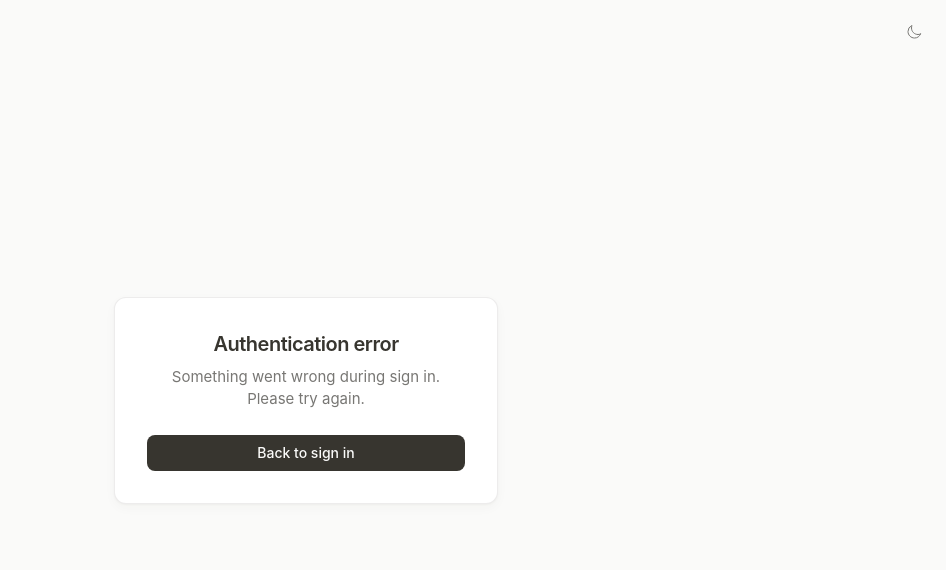
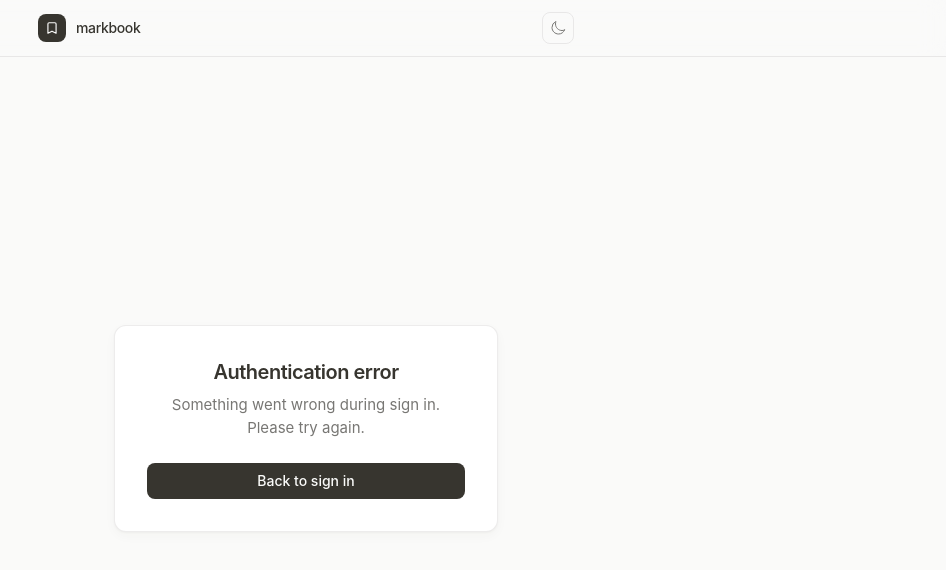
Before and after one commit to AtulRaghuvanshi73/markbook, a Next.js app: page /auth/auth-code-error in a window 1280 px wide. Shown: the top 570 px of the page, without its empty margins (334-1280 px from the left). Built offline with nearby package versions, Linux system fonts and the light colour scheme.

Commit message:
fix : fixed navbar UI issue with theme toggle switch

```diff
--- a/app/auth/auth-code-error/page.tsx
+++ b/app/auth/auth-code-error/page.tsx
@@ -1,14 +1,43 @@
 import Link from "next/link";
 import ThemeToggle from "@/components/ThemeToggle";
 
+function BookmarkIcon({ className }: { className?: string }) {
+  return (
+    <svg
+      className={className}
+      fill="none"
+      viewBox="0 0 24 24"
+      stroke="currentColor"
+      strokeWidth={2}
+    >
+      <path
+        strokeLinecap="round"
+        strokeLinejoin="round"
+        d="M5 5a2 2 0 012-2h10a2 2 0 012 2v16l-7-3.5L5 21V5z"
+      />
+    </svg>
+  );
+}
+
 export default function AuthCodeError() {
   return (
-    <div className="relative min-h-screen page-dots flex items-center justify-center px-5">
-      <div className="absolute top-4 right-4 z-10">
+    <div className="relative min-h-screen page-dots flex flex-col">
+      <header className="sticky top-0 z-10 border-b border-notion bg-notion-page/70 backdrop-blur-md">
+        <div className="max-w-xl mx-auto px-5 h-14 flex items-center justify-between">
+          <div className="flex items-center gap-2.5">
+            <div className="w-7 h-7 rounded-lg bg-notion flex items-center justify-center dark:bg-stone-200">
+              <BookmarkIcon className="w-3.5 h-3.5 text-notion-page" />
+            </div>
+            <span className="text-sm font-medium text-notion tracking-tight">
+              markbook
+            </span>
+          </div>
           <ThemeToggle />
         </div>
+      </header>
 
-      <div className="panel max-w-sm p-8 shadow-panel text-center">
+      <div className="flex-1 flex items-center justify-center px-5 py-12">
+        <div className="panel max-w-sm p-8 shadow-panel text-center w-full">
           <h1 className="text-xl font-semibold text-notion tracking-tight">
             Authentication error
           </h1>
@@ -20,5 +49,6 @@ export default function AuthCodeError() {
           </Link>
         </div>
       </div>
+    </div>
   );
 }
--- a/components/Header.tsx
+++ b/components/Header.tsx
@@ -50,17 +50,23 @@ export default function Header({ user }: HeaderProps) {
 
   return (
     <header className="sticky top-0 z-10 border-b border-notion bg-notion-page/70 backdrop-blur-md">
-      <div className="max-w-xl mx-auto px-5 h-14 flex items-center justify-between">
-        <div className="flex items-center gap-2.5">
-          <div className="w-7 h-7 rounded-lg bg-notion flex items-center justify-center dark:bg-stone-200">
-            <BookmarkIcon className="w-3.5 h-3.5 text-notion-page" />
+      <div className="max-w-xl mx-auto px-5 h-14 flex items-center justify-between gap-4">
+        <div className="flex items-center gap-3 min-w-0">
+          <div className="flex items-center gap-2.5 min-w-0">
+            <div className="w-7 h-7 rounded-lg bg-notion flex items-center justify-center shrink-0 dark:bg-stone-200">
+              <BookmarkIcon className="w-3.5 h-3.5 text-notion-page" />
+            </div>
+            <span className="text-sm font-medium text-notion tracking-tight truncate">
+              markbook
+            </span>
           </div>
-          <span className="text-sm font-medium text-notion tracking-tight">
-            markbook
-          </span>
+
+          <div className="h-4 w-px bg-notion shrink-0" aria-hidden />
+
+          <ThemeToggle />
         </div>
 
-        <div className="flex items-center gap-1">
+        <div className="flex items-center gap-2 shrink-0">
           <div className="hidden sm:flex items-center gap-2 pl-2 pr-3 py-1 rounded-full border border-notion bg-notion-surface/50">
             {avatarUrl ? (
               <img
@@ -75,15 +81,15 @@ export default function Header({ user }: HeaderProps) {
                 </span>
               </div>
             )}
-            <span className="text-sm text-notion-muted">{displayName}</span>
+            <span className="text-sm text-notion-muted max-w-[120px] truncate">
+              {displayName}
+            </span>
           </div>
-
-          <ThemeToggle />
 
           <button
             onClick={handleLogout}
             disabled={isLoggingOut}
-            className="btn-ghost"
+            className="btn-ghost text-sm"
           >
             {isLoggingOut ? "Signing out…" : "Sign out"}
           </button>
--- a/components/LoginPage.tsx
+++ b/components/LoginPage.tsx
@@ -46,11 +46,22 @@ export default function LoginPage() {
   };
 
   return (
-    <div className="relative min-h-screen page-dots flex items-center justify-center px-5 py-12">
-      <div className="absolute top-4 right-4 z-10">
-        <ThemeToggle />
-      </div>
+    <div className="relative min-h-screen page-dots flex flex-col">
+      <header className="sticky top-0 z-10 border-b border-notion bg-notion-page/70 backdrop-blur-md">
+        <div className="max-w-xl mx-auto px-5 h-14 flex items-center justify-between">
+          <div className="flex items-center gap-2.5">
+            <div className="w-7 h-7 rounded-lg bg-notion flex items-center justify-center dark:bg-stone-200">
+              <BookmarkIcon className="w-3.5 h-3.5 text-notion-page" />
+            </div>
+            <span className="text-sm font-medium text-notion tracking-tight">
+              markbook
+            </span>
+          </div>
+          <ThemeToggle />
+        </div>
+      </header>
 
+      <div className="flex-1 flex items-center justify-center px-5 py-12">
       <div className="w-full max-w-[400px]">
         <div className="panel p-8 shadow-panel">
           <div className="w-10 h-10 rounded-xl bg-notion flex items-center justify-center mb-6 dark:bg-stone-200">
@@ -109,6 +120,7 @@ export default function LoginPage() {
           Your bookmarks stay private to your account.
         </p>
       </div>
+      </div>
     </div>
   );
 }
--- a/components/ThemeToggle.tsx
+++ b/components/ThemeToggle.tsx
@@ -46,27 +46,21 @@ export default function ThemeToggle({ className = "" }: ThemeToggleProps) {
   const { theme, toggleTheme } = useTheme();
   const mounted = useThemeMounted();
 
-  if (!mounted) {
-    return (
-      <button
-        type="button"
-        className={`btn-ghost p-2 !px-2 ${className}`}
-        aria-label="Toggle theme"
-        disabled
-      >
-        <span className="w-4 h-4" />
-      </button>
-    );
-  }
-
   return (
     <button
       type="button"
       onClick={toggleTheme}
-      className={`btn-ghost p-2 !px-2 ${className}`}
-      aria-label={theme === "dark" ? "Switch to light mode" : "Switch to dark mode"}
+      disabled={!mounted}
+      className={`inline-flex items-center justify-center w-8 h-8 rounded-lg border border-notion text-notion-muted hover:text-notion hover:bg-notion-surface/80 transition-colors disabled:opacity-40 ${className}`}
+      aria-label={
+        mounted
+          ? theme === "dark"
+            ? "Switch to light mode"
+            : "Switch to dark mode"
+          : "Toggle theme"
+      }
     >
-      {theme === "dark" ? (
+      {mounted && theme === "dark" ? (
         <SunIcon className="w-4 h-4" />
       ) : (
         <MoonIcon className="w-4 h-4" />
```
Lines whose indentation alone changed are shown as unchanged.
